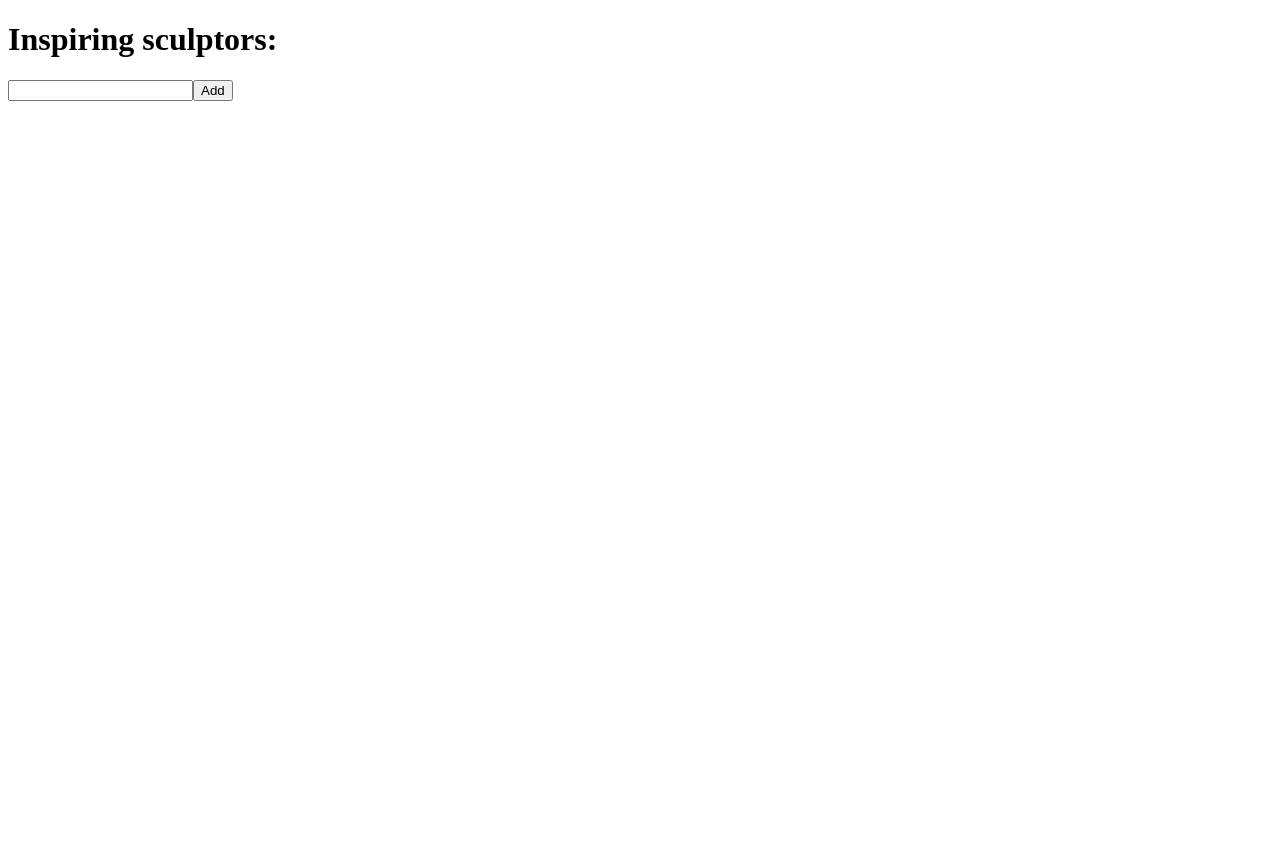
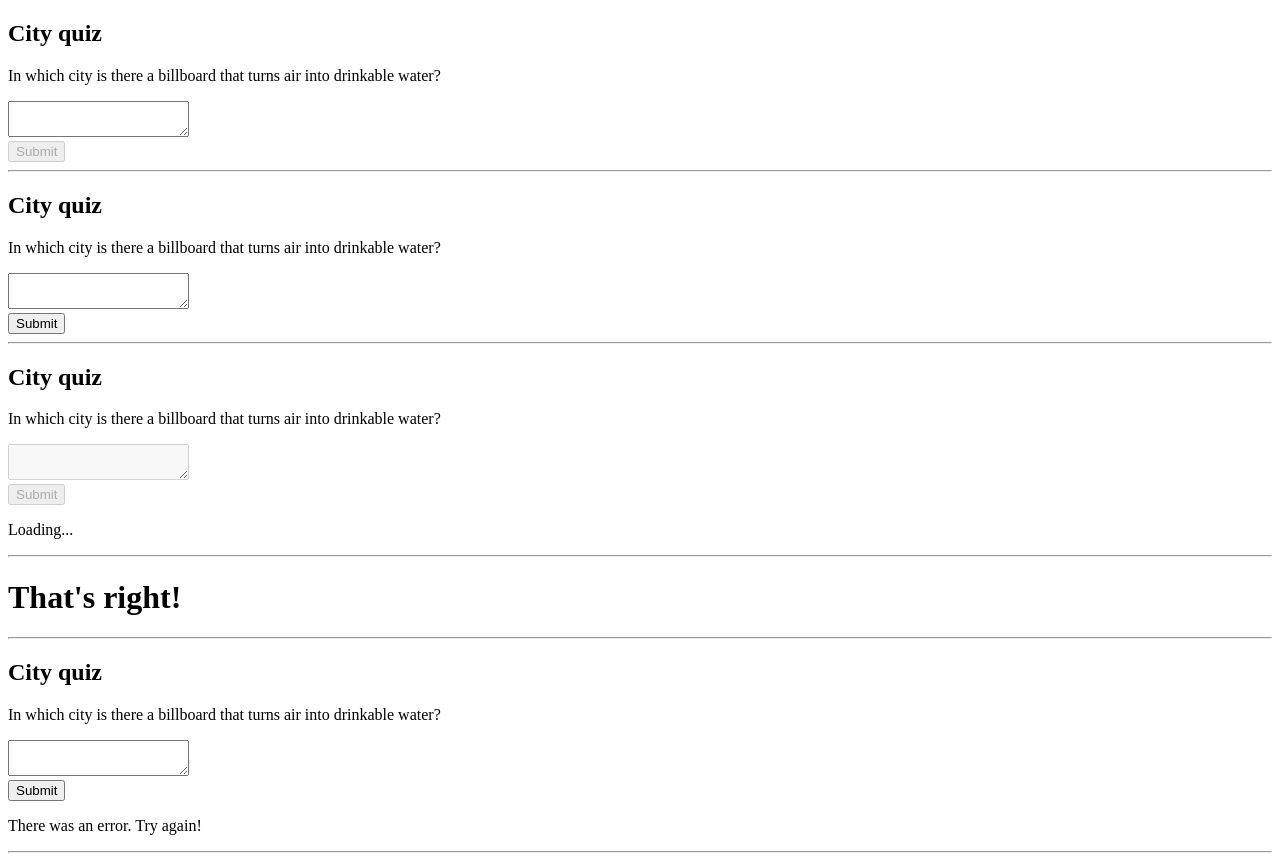
Before and after one commit to Tamanna5092/learning-react, a React (Vite) app: page / in a window 1280 px wide. Before the commit the page ends 800 px from the top, so only its background shows below. Built offline with nearby package versions, Linux system fonts and the light colour scheme.

Commit message:
identify component

```diff
--- a/src/App.jsx
+++ b/src/App.jsx
@@ -17,12 +17,16 @@ import Gallery from "./components/2/Gallery";
 import MovingDot from "./components/2/MovingDot";
 import Form from "./components/2/From";
 import Form1 from "./components/2/From1";
-import AddList from "./components/2/AddList"
+import AddList from "./components/2/AddList";
+import InputWithState from "./components/2/InputWithState";
 
 function App() {
+  const statues = ["empty", "typing", "submitting", "success", "error"];
   return (
     <>
-    <AddList></AddList>
+      {statues.map((status) => (
+        <InputWithState key={statues} status={status}></InputWithState>
+      ))}
     </>
   );
 }
--- /dev/null
+++ b/src/components/2/InputWithState.jsx
@@ -0,0 +1,23 @@
+export default function InputWithState({ status = "empty" }) {
+  if (status === "success") return <><h1>That's right!</h1> <hr /></>;
+  return (
+    <>
+      <h2>City quiz</h2>
+      <p>
+        In which city is there a billboard that turns air into drinkable water?
+      </p>
+      <form>
+        <textarea disabled={status === "submitting"} />
+        <br />
+        <button disabled={status === "empty" || status === "submitting"}>
+          Submit
+        </button>
+        {status === "submitting" && <p>Loading...</p>}
+        {status === "error" && (
+          <p className="Error">There was an error. Try again!</p>
+        )}
+      </form>
+      <hr />
+    </>
+  );
+}
```
